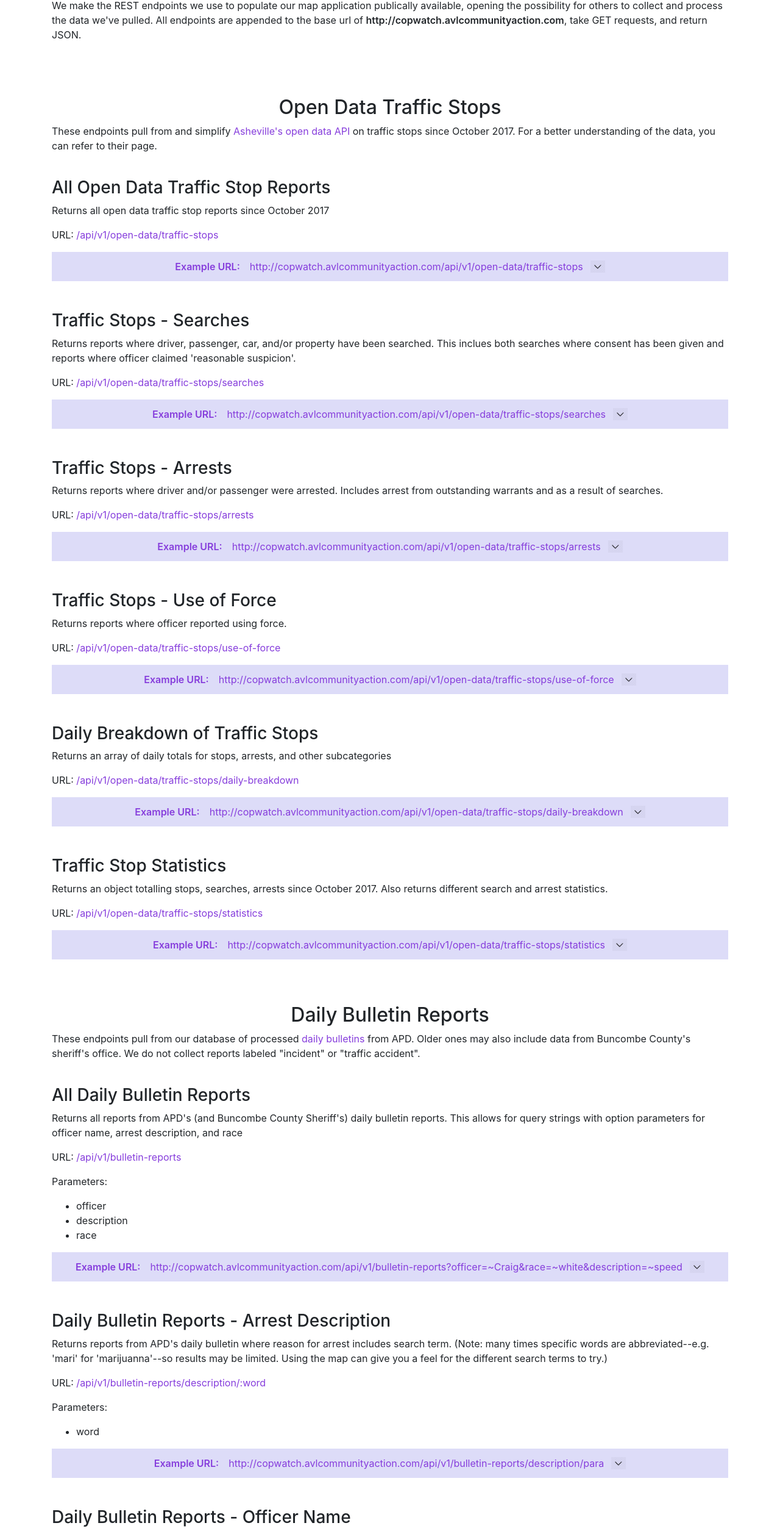
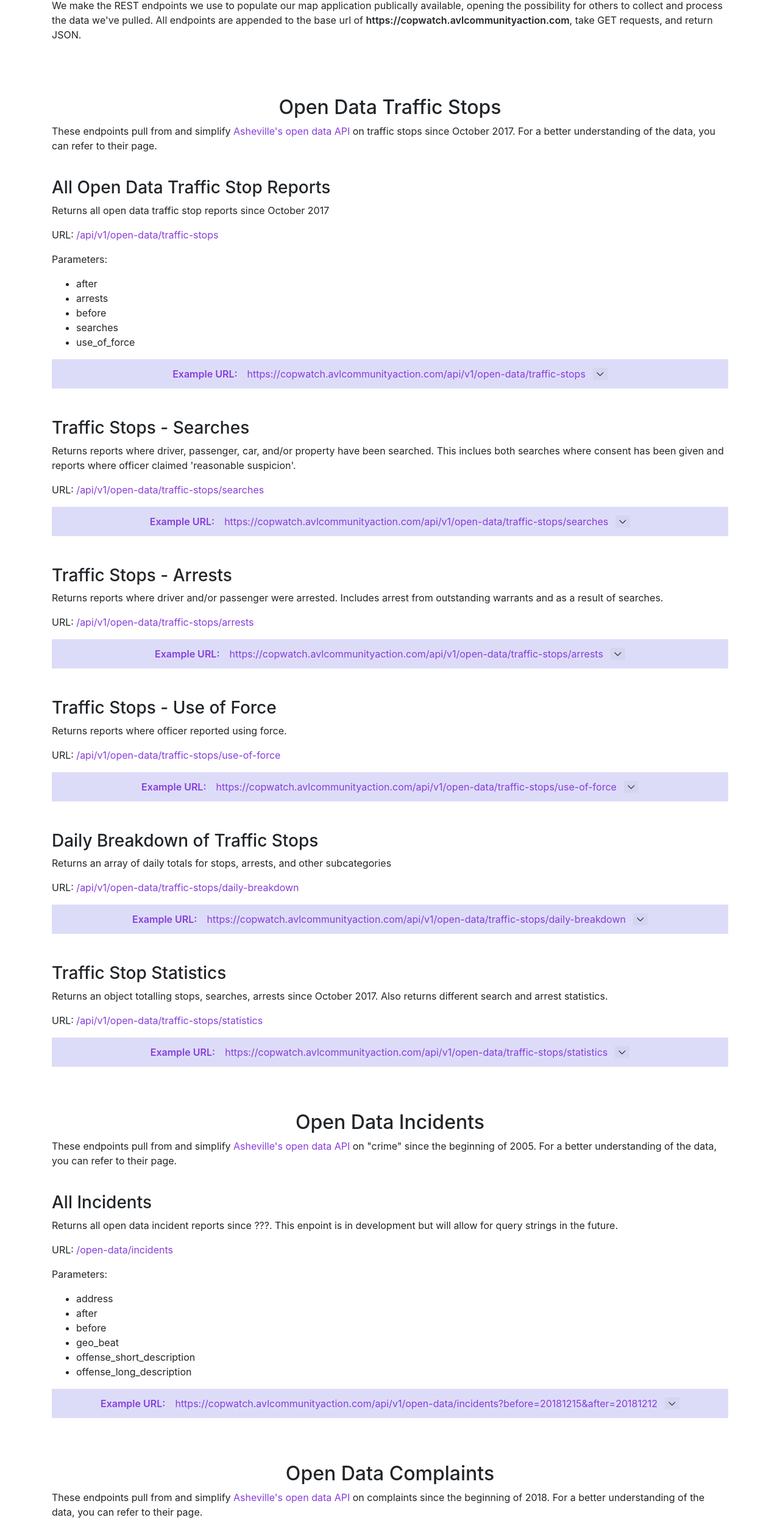
Before and after one commit to matthewboman/WNC-Copwatch, a Vue app: page /documentation in a window 1280 px wide. Shown: the part 227-2742 px from the top of the page at 61% size. Built offline with nearby package versions, Linux system fonts and the light colour scheme; what vue-resource would draw is missing.

Commit message:
update controller for endpoint query strings

```diff
--- a/package.json
+++ b/package.json
@@ -1,6 +1,6 @@
 {
   "name": "wnc-copwatch",
-  "version": "0.11.0",
+  "version": "0.11.1",
   "description": "JavaScript app that makes tracking police activity easy",
   "main": "server.js",
   "scripts": {
--- a/public/src/data/endpoints.js
+++ b/public/src/data/endpoints.js
@@ -9,8 +9,15 @@ module.exports = {
       title: 'All Open Data Traffic Stop Reports',
       description: "Returns all open data traffic stop reports since October 2017",
       url: '/api/v1/open-data/traffic-stops',
-      parameters: [],
-      example: 'http://copwatch.avlcommunityaction.com/api/v1/open-data/traffic-stops',
+      parameters: [
+        'after',
+        'arrests',
+        'before',
+        'searches',
+        'use_of_force'
+      ],
+      queries: [],
+      example: 'https://copwatch.avlcommunityaction.com/api/v1/open-data/traffic-stops',
       result: `
       {
         'force': 'APD_open',
@@ -46,7 +53,8 @@ module.exports = {
       description: "Returns reports where driver, passenger, car, and/or property have been searched. This inclues both searches where consent has been given and reports where officer claimed 'reasonable suspicion'.",
       url: '/api/v1/open-data/traffic-stops/searches',
       parameters: [],
-      example: 'http://copwatch.avlcommunityaction.com/api/v1/open-data/traffic-stops/searches',
+      queries: [],
+      example: 'https://copwatch.avlcommunityaction.com/api/v1/open-data/traffic-stops/searches',
       result: `
       {
         "force": "APD_open",
@@ -107,7 +115,8 @@ module.exports = {
       description: 'Returns reports where driver and/or passenger were arrested. Includes arrest from outstanding warrants and as a result of searches.',
       url: '/api/v1/open-data/traffic-stops/arrests',
       parameters: [],
-      example: 'http://copwatch.avlcommunityaction.com/api/v1/open-data/traffic-stops/arrests',
+      queries: [],
+      example: 'https://copwatch.avlcommunityaction.com/api/v1/open-data/traffic-stops/arrests',
       result: `
       {
         "force": "APD_open",
@@ -168,7 +177,8 @@ module.exports = {
       description: 'Returns reports where officer reported using force.',
       url: '/api/v1/open-data/traffic-stops/use-of-force',
       parameters: [],
-      example: 'http://copwatch.avlcommunityaction.com/api/v1/open-data/traffic-stops/use-of-force',
+      queries: [],
+      example: 'https://copwatch.avlcommunityaction.com/api/v1/open-data/traffic-stops/use-of-force',
       result: `
       {
         "force": "APD_open",
@@ -229,10 +239,10 @@ module.exports = {
       description: 'Returns an array of daily totals for stops, arrests, and other subcategories',
       url: '/api/v1/open-data/traffic-stops/daily-breakdown',
       parameters: [],
-      example: 'http://copwatch.avlcommunityaction.com/api/v1/open-data/traffic-stops/daily-breakdown',
+      queries: [],
+      example: 'https://copwatch.avlcommunityaction.com/api/v1/open-data/traffic-stops/daily-breakdown',
       result: `
       {
-
         "date": "2017-10-01T00:00:00.000Z",
         "stops": 20,
         "searches": 1,
@@ -247,10 +257,8 @@ module.exports = {
         "arrests": 3,
         "driver_arrested": 2,
         "passenger_arrested": 1
-
       },
       {
-
         "date": "2017-10-02T00:00:00.000Z",
         "stops": 6,
         "searches": 2,
@@ -265,8 +273,8 @@ module.exports = {
         "arrests": 1,
         "driver_arrested": 1,
         "passenger_arrested": 0
-
       },
+      ...
       `
     }, {
 
@@ -274,42 +282,81 @@ module.exports = {
       description: 'Returns an object totalling stops, searches, arrests since October 2017. Also returns different search and arrest statistics.',
       url: '/api/v1/open-data/traffic-stops/statistics',
       parameters: [],
-      example: 'http://copwatch.avlcommunityaction.com/api/v1/open-data/traffic-stops/statistics',
+      queries: [],
+      example: 'https://copwatch.avlcommunityaction.com/api/v1/open-data/traffic-stops/statistics',
       result: `
       {
-
-        "stops": 5660,
-        "searches": 478,
-        "arrests": 288,
-        "seachWithConsent": 123,
-        "searchWithProbableCause": 223,
+        "stops": 6210,
+        "searches": 531,
+        "arrests": 327,
+        "seachWithConsent": 133,
+        "searchWithProbableCause": 250,
         "searchWithWarrant": 0,
-        "searchWithoutArrest": 238,
-        "arrestWithoutSearch": 48,
-        "searchWithoutConsentWarrantOrProbableCause": 78
-
+        "searchWithoutArrest": 258,
+        "arrestWithoutSearch": 54,
+        "searchWithoutConsentWarrantOrProbableCause": 83
       }
+      (query as of 1-13-19)
       `
     }
   ],
   incidents: [
     {
       title: 'All Incidents',
-      description: 'Returns all open data incident reports since ???. This enpoint allows for query strings.',
+      description: 'Returns all open data incident reports since ???. This enpoint is in development but will allow for query strings in the future.',
       url: '/open-data/incidents',
       parameters: [
-        'geo_beat'
+        'address',
+        'after',
+        'before',
+        'geo_beat',
+        'offense_short_description',
+        'offense_long_description'
       ],
-      example: '',
+      queries: [],
+      example: 'https://copwatch.avlcommunityaction.com/api/v1/open-data/incidents?before=20181215&after=20181212',
       result: `
-
+      {
+        "agency": "APD",
+        "dateTime": 1544716800000,
+        "address": "900-BLK BREVARD RD",
+        "geo_beat": "AA3",
+        "geo_report_area": "A369",
+        "latLng": {
+          "lat": 35.524997032472534,
+          "lng": -82.60390320062093
+        },
+        "offense_short_description": "SHOPLIFT|NONE|NONE",
+        "offense_long_description": "LARCENY SHOPLIFTING",
+        "offense_code": "23C",
+        "offense_group_code": "06",
+        "offense_group_level": "Part I",
+        "force": "APD_open"
+      },
+      {
+        "agency": "APD",
+        "dateTime": 1544828700000,
+        "address": "1000-BLK PATTON AVE",
+        "geo_beat": "AA1",
+        "geo_report_area": "A169",
+        "latLng": {
+          "lat": 35.58721572577508,
+          "lng": -82.59446841890174
+        },
+        "offense_short_description": "DAMGREAL|NONE|NONE",
+        "offense_long_description": "DAMAGE TO REAL PROPERTY",
+        "offense_code": "290",
+        "offense_group_code": "14",
+        "offense_group_level": "Part II",
+        "force": "APD_open"
+      },
       `
     }
   ],
   complaints: [
     {
       title: 'All Complaints',
-      description: "Returns all open data complaints against the APD as reported by the APD since ???. This enpoint allows for query strings. Dates for `before` and `after` are formatted YYYYMMDD. Other queries match against the provided fields. For an understanding of each field's possible values, make a request without any query string",
+      description: "Returns all open data complaints against the APD as reported by the APD since March (?) 2018. This enpoint allows for query strings. Dates for `before` and `after` are formatted YYYYMMDD. Other queries match against the provided fields. For an understanding of each field's possible values, make a request without any query string",
       url: '/open-data/complaints',
       parameters: [
         'after',
@@ -318,21 +365,40 @@ module.exports = {
         'disposition',
         'status'
       ],
-      example: '',
+      queries: [ ],
+      example: 'https://copwatch.avlcommunityaction.com/api/v1/open-data/complaints?status=completed&disposition=sustained',
       result: `
-
+      {
+        "incident_type": "Citizen Complaint",
+        "dateTime": "3/13/2018",
+        "disposition": "Sustained",
+        "status": "Completed",
+        "allegation": "Rules of Conduct - P-2 Unsatisfactory Performance",
+        "ia_no": "C2018-003",
+        "objectid": 1
+      },
+      {
+        "incident_type": "Citizen Complaint",
+        "dateTime": "4/1/2018",
+        "disposition": "Sustained",
+        "status": "Completed",
+        "allegation": "Rules of Conduct - R-1 Courtesy",
+        "ia_no": "C2018-006",
+        "objectid": 4
+      },
+      ...
       `
     }
   ],
   use_of_force: [
     {
       title: 'All Use of Force Reports',
-      description: "Returns all open data reports in which APD documented using force since ???. This enpoint allows for query strings. Dates for `before` and `after` are formatted YYYYMMDD. Other queries match against the provided fields. For an understanding of each field's possible values, make a request without any query string",
+      description: "Returns all open data reports in which APD documented using force since January 2018. This enpoint allows for query strings. Dates for `before` and `after` are formatted YYYYMMDD. Other queries match against the provided fields. For an understanding of each field's possible values, make a request without any query string",
       url: '/open-data/use-of-force',
       parameters: [
         'after',
         'before',
-        'county_location',
+        'geo_beat',
         'disposition',
         'officer_condition_injury',
         'status',
@@ -342,17 +408,22 @@ module.exports = {
         'subject_sex',
         'type_force_used'
       ],
-      example: 'http://localhost:3000/api/v1/open-data/use-of-force?before=20180202&type_force_used=taser',
+      queries: [
+        {
+          name: 'after',
+          examples: [ '20180401', '20181031' ]
+        }
+      ],
+      example: 'https://copwatch.avlcommunityaction.com/api/v1/open-data/use-of-force?before=20180202&type_force_used=taser',
       result: `
       [
         {
-          "attributes": {
           "objectid": 3,
           "ia_no": "UOF2018-003",
           "subject_id": "subject_9612010",
           "incident_type": "Use of force",
-            "county_location": "AC1",
-            "occurred_date": "01/31/2018",
+          "geo_beat": "AC1",
+          "dateTime": "01/31/2018",
           "type_force_used": "Taser Deployment",
           "subject_resistence": "Aggressive Resistance",
           "officer_condition_injury": "",
@@ -361,7 +432,6 @@ module.exports = {
           "disposition": "Within Policy",
           "status": "Completed",
           "subject_injury": "Treated at Hospital"
-          }
         }
       ]
 
@@ -374,7 +444,8 @@ module.exports = {
       description: "Returns all reports from APD's (and Buncombe County Sheriff's) daily bulletin reports. This allows for query strings with option parameters for officer name, arrest description, and race",
       url: '/api/v1/bulletin-reports',
       parameters: [ 'officer', 'description', 'race' ],
-      example: 'http://copwatch.avlcommunityaction.com/api/v1/bulletin-reports?officer=~Craig&race=~white&description=~speed',
+      queries: [],
+      example: 'https://copwatch.avlcommunityaction.com/api/v1/bulletin-reports?officer=~Craig&race=~white&description=~speed',
       result: `
       {
         "report_id": "",
@@ -415,7 +486,7 @@ module.exports = {
       description: "Returns reports from APD's daily bulletin where reason for arrest includes search term. (Note: many times specific words are abbreviated--e.g. 'mari' for 'marijuanna'--so results may be limited. Using the map can give you a feel for the different search terms to try.)",
       url: '/api/v1/bulletin-reports/description/:word',
       parameters: [ 'word' ],
-      example: 'http://copwatch.avlcommunityaction.com/api/v1/bulletin-reports/description/para',
+      example: 'https://copwatch.avlcommunityaction.com/api/v1/bulletin-reports/description/para',
       result: `
       {
         "report_id": "",
@@ -455,7 +526,7 @@ module.exports = {
       description: 'Returns reports where officer last name matches parameter',
       url: '/api/v1/bulletin-reports/officer/:officer',
       parameters: [ 'officer' ],
-      example: 'http://copwatch.avlcommunityaction.com/api/v1/bulletin-reports/officer/pig',
+      example: 'https://copwatch.avlcommunityaction.com/api/v1/bulletin-reports/officer/pig',
       result: `
       {
         "report_id": "",
@@ -495,7 +566,7 @@ module.exports = {
       description: 'Returns reports between start and end date. Dates are formatted YYYYMMDD.',
       url: '/api/v1/bulletin-reports/range/:start/:end',
       parameters: [ 'start', 'end' ],
-      example: 'http://copwatch.avlcommunityaction.com/api/v1/bulletin-reports/range/20180725/20180727',
+      example: 'https://copwatch.avlcommunityaction.com/api/v1/bulletin-reports/range/20180725/20180727',
       result: `
       {
         "report_id": "",
--- a/public/src/pages/Documentation.vue
+++ b/public/src/pages/Documentation.vue
@@ -5,7 +5,7 @@
       <div class="row">
         <div class="col">
           <p>
-            We make the REST endpoints we use to populate our map application publically available, opening the possibility for others to collect and process the data we've pulled. All endpoints are appended to the base url of <span class="base-url">http://copwatch.avlcommunityaction.com</span>, take GET requests, and return JSON.
+            We make the REST endpoints we use to populate our map application publically available, opening the possibility for others to collect and process the data we've pulled. All endpoints are appended to the base url of <span class="base-url">https://copwatch.avlcommunityaction.com</span>, take GET requests, and return JSON.
           </p>
         </div>
       </div>
@@ -22,6 +22,51 @@
       </div>
       <app-endpoint
         v-for="(endpoint, index) in traffic_stops"
+        :key="index"
+        v-bind:endpoint="endpoint"></app-endpoint>
+    </section>
+
+    <section class="block open-data">
+      <h2 class="block-heading">Open Data Incidents</h2>
+      <div class="row intro">
+        <div class="col">
+          <p>
+            These endpoints pull from and simplify <a href="https://data-avl.opendata.arcgis.com/datasets/apd-crime-locations" target="_blank" rel="nofollow" referrerpolicy="no-referrer">Asheville's open data API</a> on "crime" since the beginning of 2005. For a better understanding of the data, you can refer to their page.
+          </p>
+        </div>
+      </div>
+      <app-endpoint
+        v-for="(endpoint, index) in incidents"
+        :key="index"
+        v-bind:endpoint="endpoint"></app-endpoint>
+    </section>
+
+    <section class="block open-data">
+      <h2 class="block-heading">Open Data Complaints</h2>
+      <div class="row intro">
+        <div class="col">
+          <p>
+            These endpoints pull from and simplify <a href="https://data-avl.opendata.arcgis.com/datasets/apd-citizen-complaints" target="_blank" rel="nofollow" referrerpolicy="no-referrer">Asheville's open data API</a> on complaints since the beginning of 2018. For a better understanding of the data, you can refer to their page.
+          </p>
+        </div>
+      </div>
+      <app-endpoint
+        v-for="(endpoint, index) in complaints"
+        :key="index"
+        v-bind:endpoint="endpoint"></app-endpoint>
+    </section>
+
+    <section class="block open-data">
+      <h2 class="block-heading">Open Data Use of Force</h2>
+      <div class="row intro">
+        <div class="col">
+          <p>
+            These endpoints pull from and simplify <a href="https://data-avl.opendata.arcgis.com/datasets/7bc4d78e6bc64f2c9ca02fb2486aad0f_0" target="_blank" rel="nofollow" referrerpolicy="no-referrer">Asheville's open data API</a> on use of force since the beginning of 2018. For a better understanding of the data, you can refer to their page.
+          </p>
+        </div>
+      </div>
+      <app-endpoint
+        v-for="(endpoint, index) in use_of_force"
         :key="index"
         v-bind:endpoint="endpoint"></app-endpoint>
     </section>
@@ -48,7 +93,7 @@
    * Endpoint information is stored in '../data/endponts.js'
    */
   import { Endpoint } from '../components'
-  import { traffic_stops, bulletins } from '../data/endpoints'
+  import { bulletins, complaints, incidents, traffic_stops, use_of_force } from '../data/endpoints'
 
   export default {
     components: {
@@ -56,8 +101,11 @@
     },
     data() {
       return {
+        bulletins,
+        complaints,
+        incidents,
         traffic_stops,
-        bulletins
+        use_of_force
       }
     }
   }
```
Also changed, not shown: controllers/OpenDataController.js (+85 -27 lines), public/src/components/Endpoint.vue (+11 -0 lines), services/OpenDataService.js (+75 -57 lines), 1 other file (tests, documents, lock files or other folders). Lines whose indentation alone changed are shown as unchanged.
